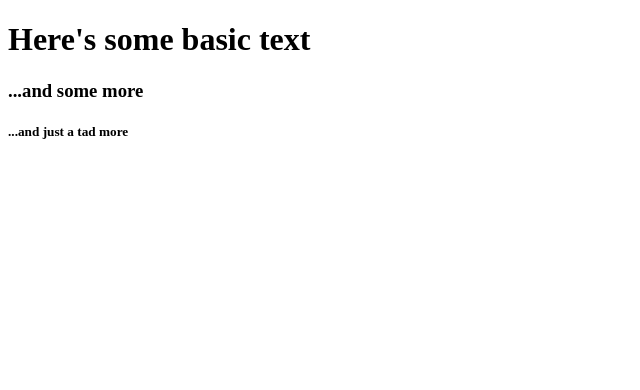
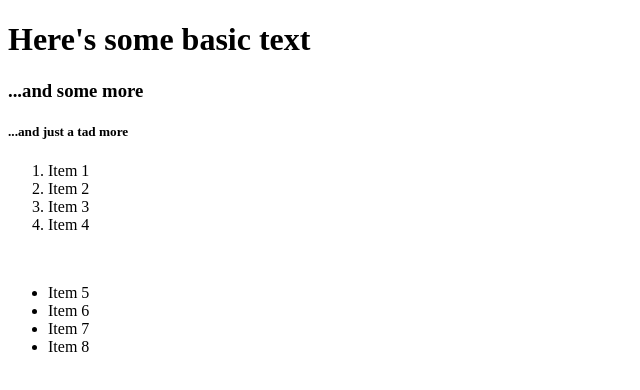
Before and after one commit to kffl126/git_test, a plain HTML site: page index.html in a window 1280 px wide. Shown: the whole page, without its empty margins (0-640 px from the left). Drawn offline with Linux system fonts and the light colour scheme.

Commit message:
...And more text

```diff
--- a/index.html
+++ b/index.html
@@ -13,5 +13,21 @@
         <h3> ...and some more </h3>
         <h5>...and just a tad more </h5>
     </p>
+
+    <ol>
+        <li>Item 1</li>
+        <li>Item 2</li>
+        <li>Item 3</li>
+        <li>Item 4</li>
+    </ol>
+
+    <br>
+
+    <ul>
+        <li>Item 5</li>
+        <li>Item 6</li>
+        <li>Item 7</li>
+        <li>Item 8</li>
+    </ul>
 </body>
 </html>
```
